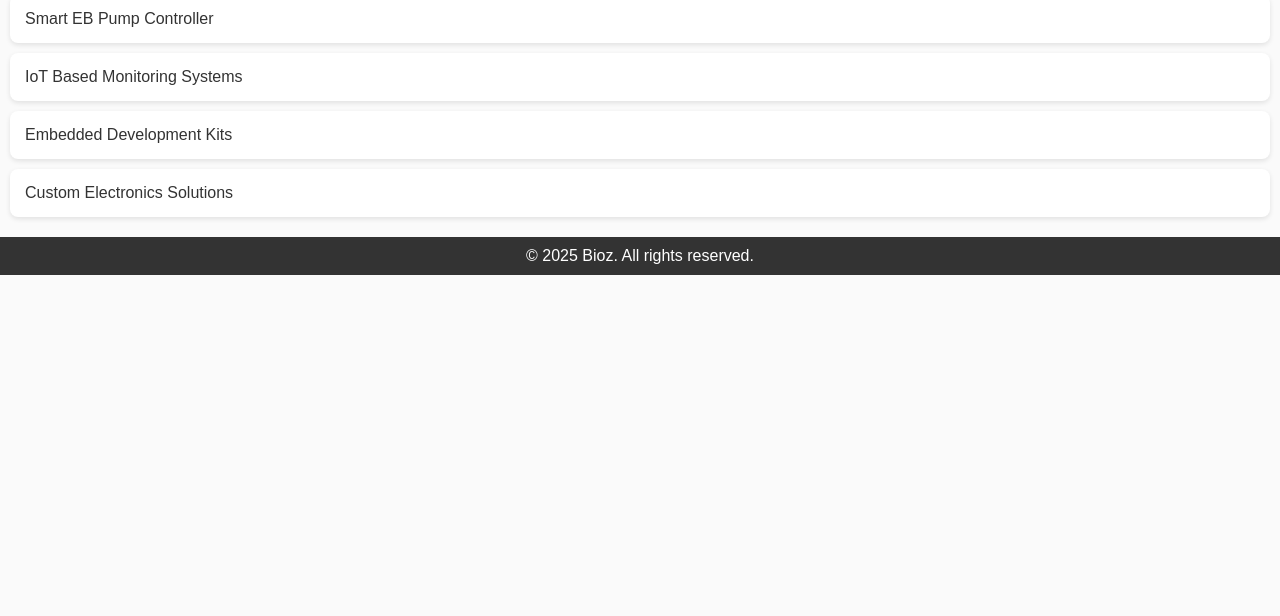
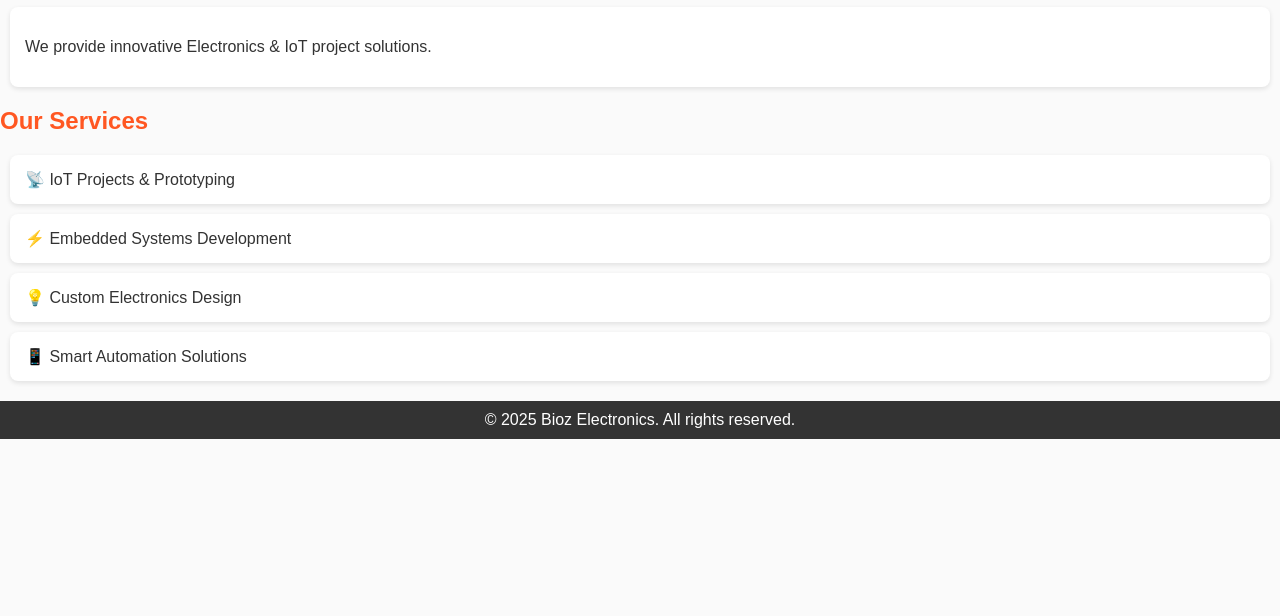
Before and after one commit to bioz1729/BiOz, a plain HTML site: page electronics.html in a window 1280 px wide. Shown: the part 184-800 px from the top of the page. Drawn offline with Linux system fonts and the light colour scheme.

Commit message:
Added E-soln logo and Electronics content

```diff
--- a/electronics.html
+++ b/electronics.html
@@ -4,20 +4,31 @@
   <link rel="stylesheet" href="css/style.css">
 </head>
 <body>
+
+  <!-- 🔽 Logo Section -->
+  <header>
+    <img src="images/E-soln_logo.png" alt="E-soln Logo" style="height:60px;">
+  </header>
+  <!-- 🔼 -->
+
   <nav>
     <a href="index.html">Home</a>
     <a href="food.html">Food</a>
     <a href="electronics.html">Electronics</a>
   </nav>
 
-  <h1>🔌 Bioz Electronics & IoT 🔌</h1>
+  <h1>🔌 Bioz Electronics & IoT</h1>
 
-  <h2>Products</h2>
-  <div class="card">Smart EB Pump Controller</div>
-  <div class="card">IoT Based Monitoring Systems</div>
-  <div class="card">Embedded Development Kits</div>
-  <div class="card">Custom Electronics Solutions</div>
+  <div class="card">
+    <p>We provide innovative Electronics & IoT project solutions.</p>
+  </div>
 
-  <footer>© 2025 Bioz. All rights reserved.</footer>
+  <h2>Our Services</h2>
+  <div class="card">📡 IoT Projects & Prototyping</div>
+  <div class="card">⚡ Embedded Systems Development</div>
+  <div class="card">💡 Custom Electronics Design</div>
+  <div class="card">📱 Smart Automation Solutions</div>
+
+  <footer>© 2025 Bioz Electronics. All rights reserved.</footer>
 </body>
 </html>
```
